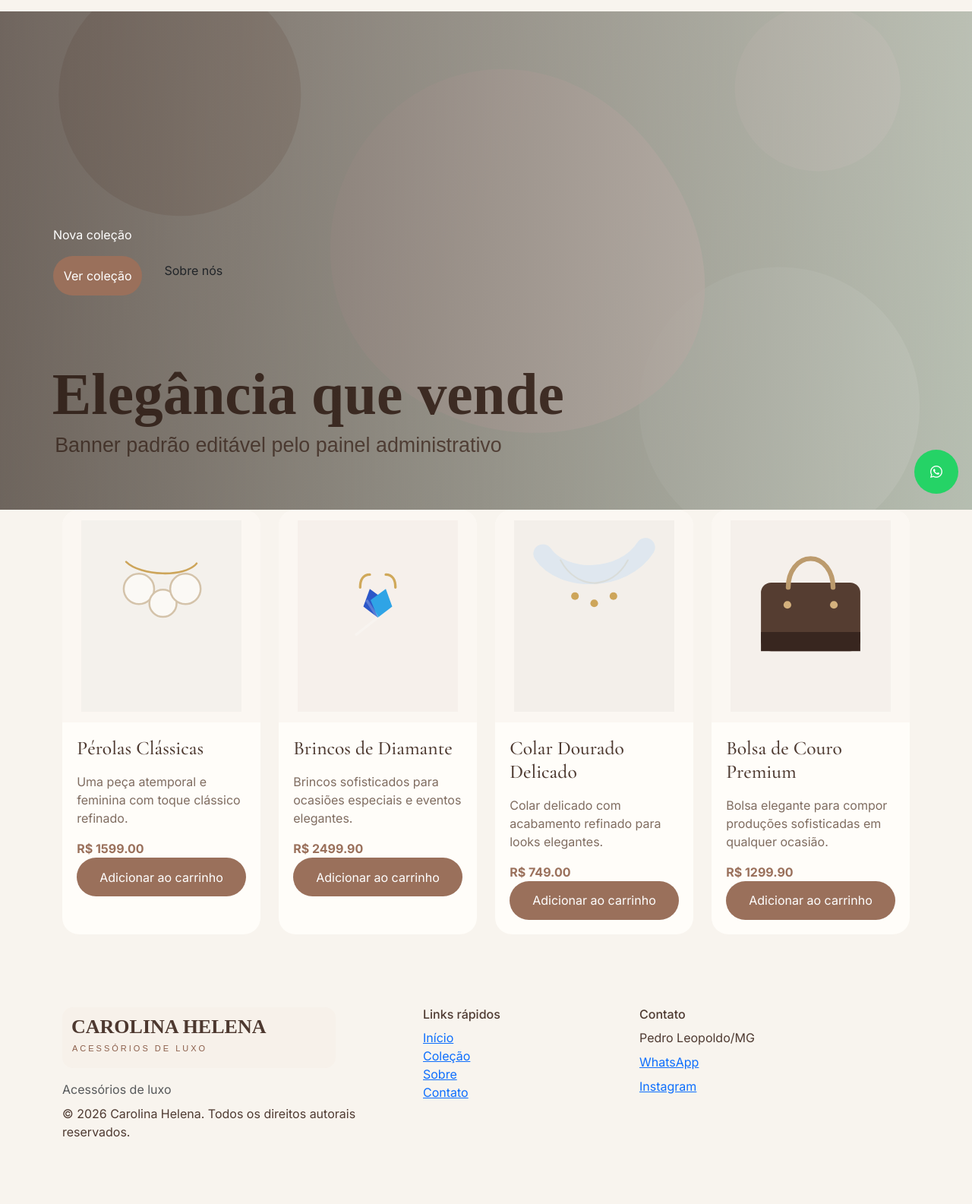
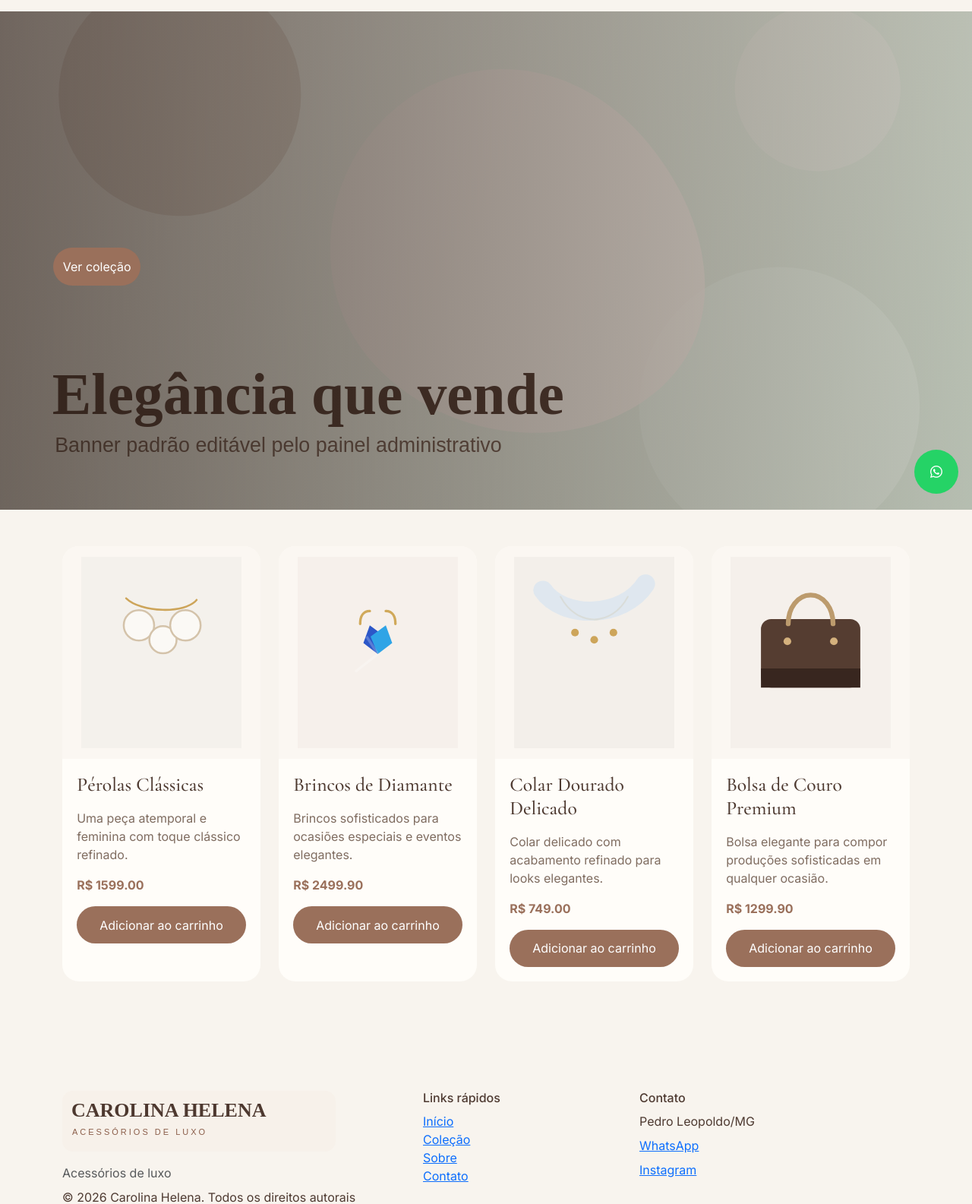
Before and after one commit to gabrieldigitalsales-del/carolina-helena, a Flask app: page / in a window 1280 px wide. Shown: the part 132-1717 px from the top of the page at 76% size. Before the commit the page ends 1629 px from the top, so only its background shows below. Run offline with Flask 3, Linux system fonts and the light colour scheme; data comes from the database, SQL or seed files in the repository; parts of the project's set-up code (start-up, migrations or seed data) failed here and were passed over.

Commit message:
Atualizar o home.html

```diff
--- a/templates/home.html
+++ b/templates/home.html
@@ -20,21 +20,12 @@
                     <div class="hero-overlay"></div>
 
                     <div class="container hero-content">
-                        <span class="section-kicker text-white">
-                            {{ site.hero_kicker }}
-                        </span>
-
                         <h1>{{ banner.title }}</h1>
-
                         <p>{{ banner.subtitle }}</p>
 
                         <div class="d-flex gap-3 flex-wrap">
-                            <a href="{{ banner.button_link }}" class="btn btn-primary-custom">
+                            <a href="{{ banner.button_link }}" class="btn-primary-custom">
                                 {{ banner.button_text }}
-                            </a>
-
-                            <a href="{{ url_for('about') }}" class="btn btn-soft-custom">
-                                Sobre nós
                             </a>
                         </div>
                     </div>
@@ -49,10 +40,7 @@
     {% endif %}
 </section>
 
-<!-- PRODUTOS -->
-
-<section class="section-space bg-soft">
-    <div class="container">
+<section class="container py-5">
 
     <div class="row g-4">
         {% for product in launches %}
@@ -78,13 +66,11 @@
                         {{ product.description[:80] }}
                     </p>
 
-                        <div class="price-row">
-                            <span class="current-price">
+                    <div class="current-price">
                         R$ {{ "%.2f"|format(product.price) }}
-                            </span>
                     </div>
 
-                        <a href="#" class="btn btn-primary-custom w-100">
+                    <a href="#" class="btn-primary-custom">
                         Adicionar ao carrinho
                     </a>
 
@@ -96,7 +82,6 @@
         {% endfor %}
     </div>
 
-    </div>
 </section>
 
 {% endblock %}
```
Lines whose indentation alone changed are shown as unchanged.
